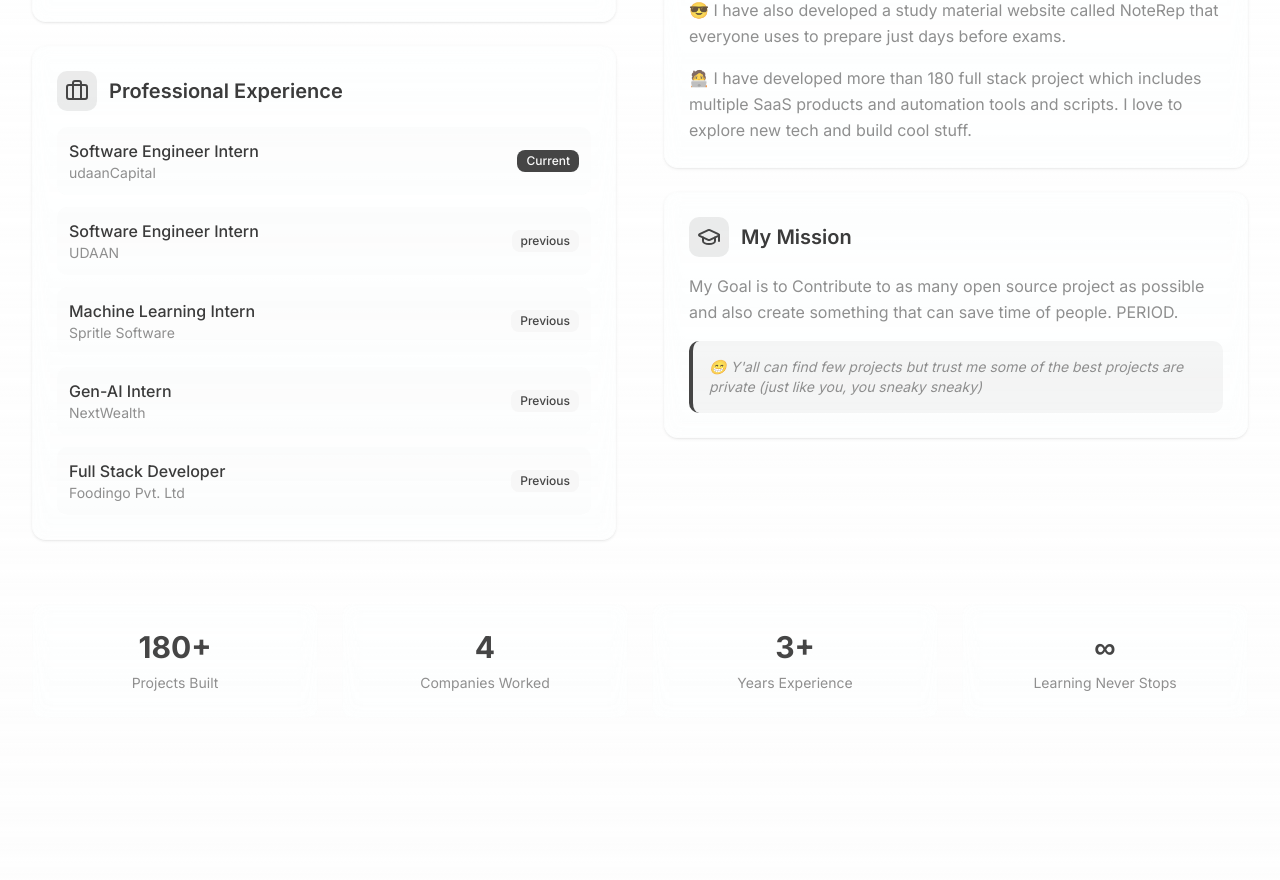
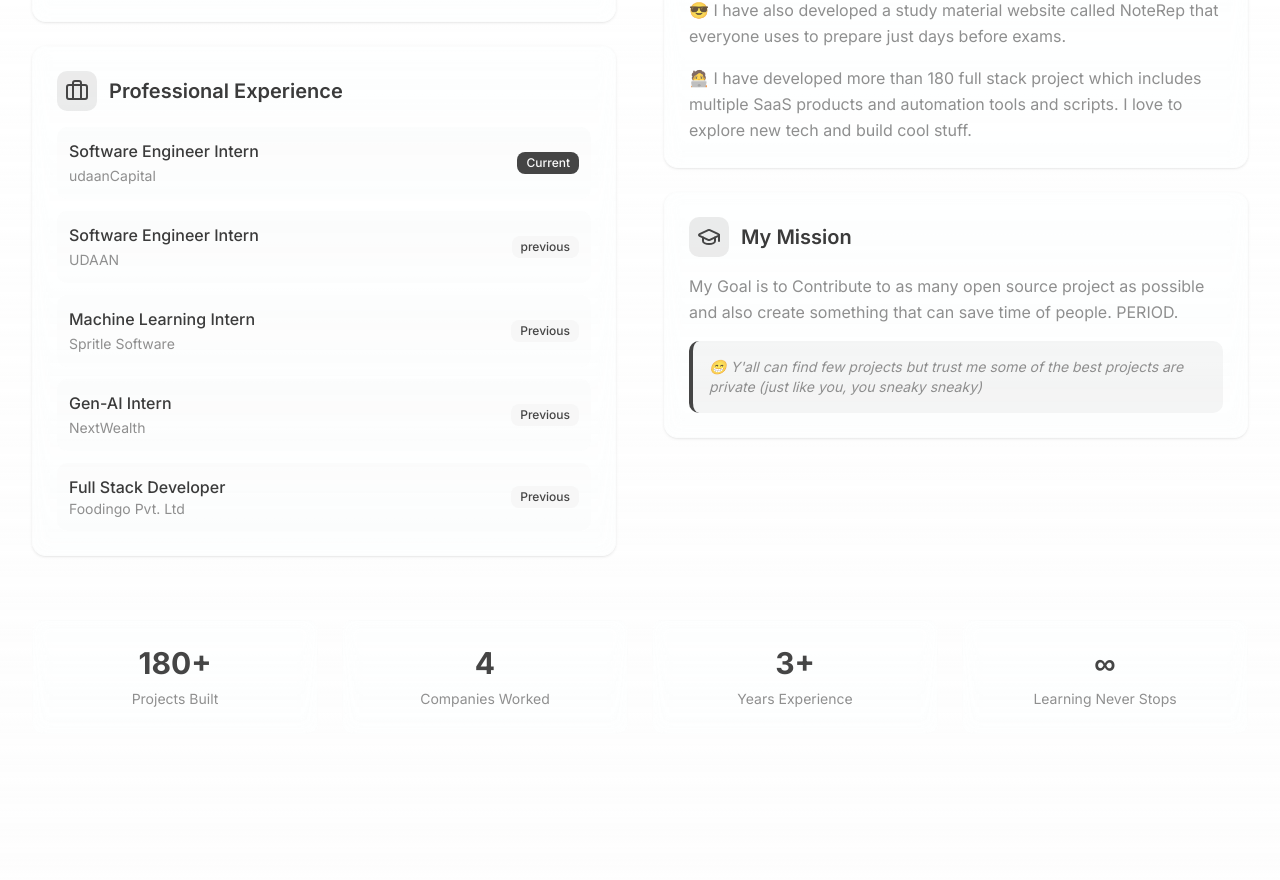
Before and after one commit to myselfshravan/myselfshravan.github.io, a Next.js app: page / in a window 1280 px wide. Shown: the part 1374-2254 px from the top of the page. Built offline with nearby package versions, Linux system fonts and the light colour scheme; some icons are missing.

Commit message:
feat: enhance About section to include external links for job websites

```diff
--- a/src/components/sections/about.tsx
+++ b/src/components/sections/about.tsx
@@ -2,7 +2,7 @@
 
 import React, { useEffect, useRef } from "react";
 import { motion, useInView } from "framer-motion";
-import { Code, Briefcase, GraduationCap, Heart } from "lucide-react";
+import { Code, Briefcase, GraduationCap, Heart, ExternalLink } from "lucide-react";
 import { Card, CardContent } from "@/components/ui/card";
 import { Badge } from "@/components/ui/badge";
 import portfolioData from "@/lib/portfolio-data.json";
@@ -134,18 +134,30 @@ export function About() {
                   {portfolioData.work.map((job, index) => (
                     <motion.div
                       key={index}
-                      className="flex items-center justify-between p-3 bg-muted/20 rounded-lg"
+                      className="flex items-center justify-between p-3 bg-muted/20 rounded-lg group hover:bg-muted/30 transition-colors duration-200"
                       initial={{ opacity: 0, y: 10 }}
                       animate={isInView ? { opacity: 1, y: 0 } : {}}
                       transition={{ duration: 0.4, delay: index * 0.1 }}
                     >
-                      <div>
+                      <div className="flex-1">
                         <h4 className="font-medium text-foreground">
                           {job.position}
                         </h4>
-                        <p className="text-sm text-muted-foreground">
-                          {job.company}
-                        </p>
+                        {job.website ? (
+                          <a
+                            href={job.website}
+                            target="_blank"
+                            rel="noopener noreferrer"
+                            className="text-sm text-muted-foreground hover:text-primary transition-colors inline-flex items-center space-x-1 group-hover:text-primary/80"
+                          >
+                            <span>{job.company}</span>
+                            <ExternalLink className="h-3 w-3 opacity-0 group-hover:opacity-100 transition-opacity duration-200" />
+                          </a>
+                        ) : (
+                          <p className="text-sm text-muted-foreground">
+                            {job.company}
+                          </p>
+                        )}
                       </div>
                       <Badge
                         variant={
```
